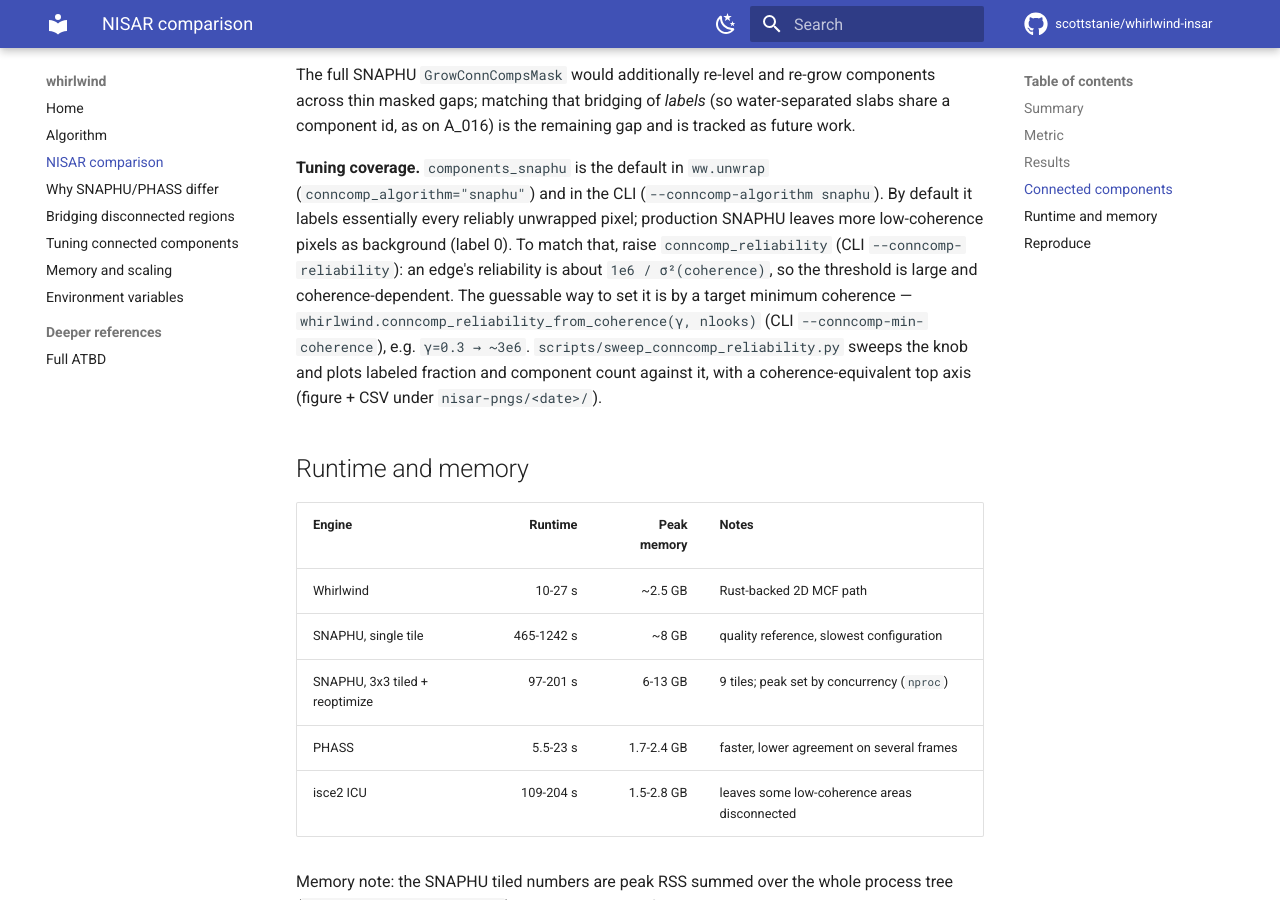
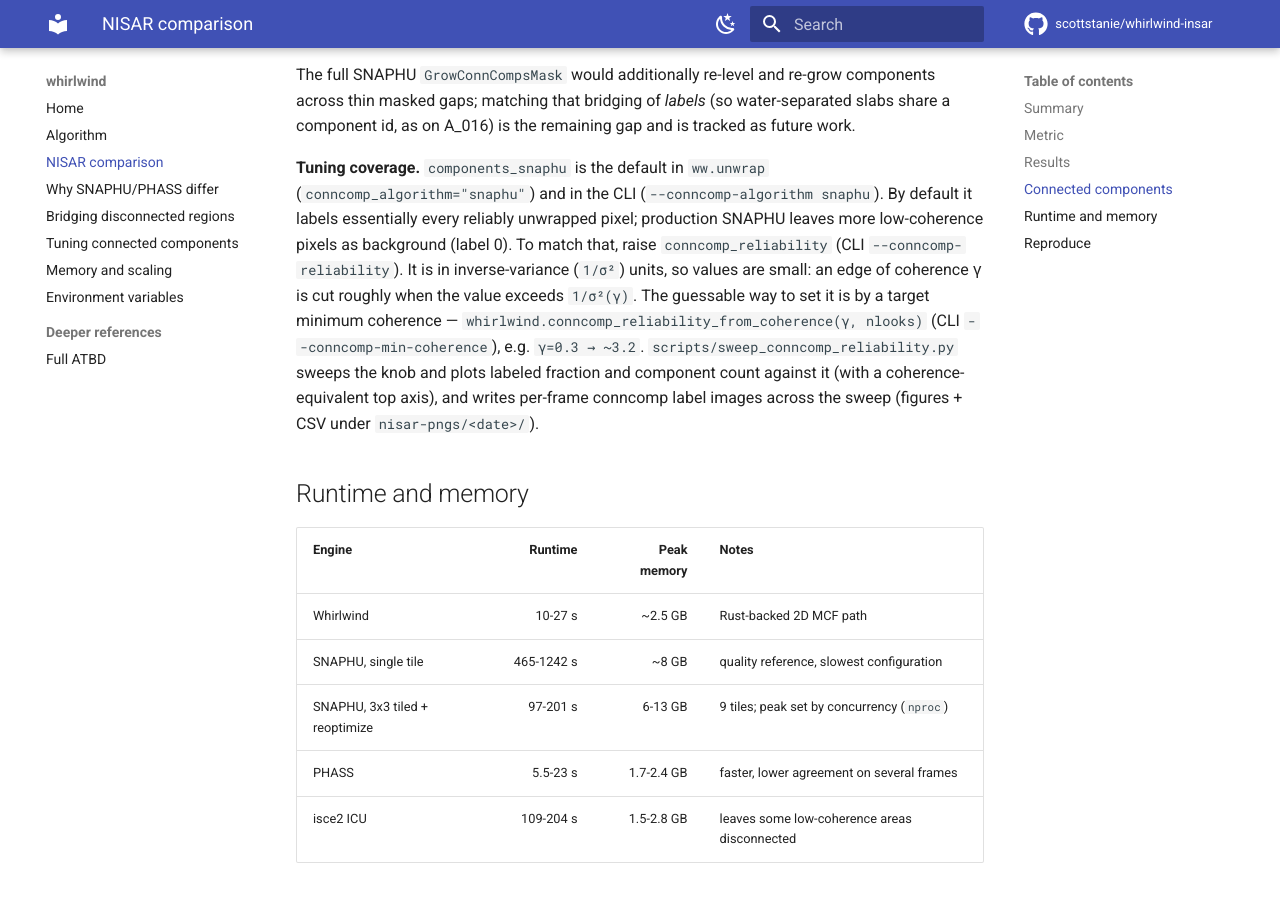
Before and after one commit to scottstanie/whirlwind-insar, an MkDocs documentation site: the page built from docs/NISAR_SUMMARY.md, in a window 1280 px wide and 900 px high, scrolled down 3894 px. Built offline with MkDocs 1.6.1 and Material for MkDocs 9.7.7, drawn with Linux system fonts in a browser that asks for light colours; comment, search, counter and statistics services are not loaded.

Commit message:
Make conncomp_reliability a small 1/σ² number; sweep images; toolchain+hooks
Knob units (per review: typing 3000000 from the CLI is awful)
- `conncomp_reliability` is now in inverse-variance (1/σ²) units, a small float:
  a clean edge at coherence γ has reliability 1/σ²(γ), so γ=0.3 -> ~3.2 (not 3.2e6).
  ww.unwrap multiplies by CONNCOMP_RELIABILITY_UNIT (=COST_SCALE·nshortcycle²=1e6)
  to get the native raw threshold. `conncomp_reliability_from_coherence` returns
  1/σ²(γ). CLI `--conncomp-reliability` is now an f64 in the same units.

Sweep visuals (per review: wanted the actual conncomp images)
- scripts/sweep_conncomp_reliability.py now sweeps by target coherence and also
  writes per-frame conncomp LABEL-IMAGE grids (coherence + production conncomp,
  then ww conncomps at rising thresholds) so you can see components shrink/
  fragment, alongside the labeled-fraction / component-count line plots. The
  images show the honest trade-off: the default (reliability 0) is least
  splintery; pushing coverage toward production fragments the field.

Toolchain + hooks (fix the fmt drift at the source)
- rust-toolchain.toml pins 1.95.0 (+ rustfmt, clippy) so local, the pre-commit
  hook, and CI use the same rustfmt -- formatting can no longer drift.
- .pre-commit-config.yaml: cargo fmt + clippy + ruff + basic hygiene. Run
  `pre-commit install` once to enable.

Docs/tests updated for the new units. Python 45 pass; cargo build/clippy/fmt
clean; CLI float flag verified end-to-end.

Co-Authored-By: Claude Opus 4.8 (1M context) <noreply@anthropic.com>

```diff
--- a/docs/NISAR_SUMMARY.md
+++ b/docs/NISAR_SUMMARY.md
@@ -99,13 +99,15 @@ is tracked as future work.
 (`conncomp_algorithm="snaphu"`) and in the CLI (`--conncomp-algorithm snaphu`).
 By default it labels essentially every reliably unwrapped pixel; production
 SNAPHU leaves more low-coherence pixels as background (label 0). To match that,
-raise `conncomp_reliability` (CLI `--conncomp-reliability`): an edge's reliability
-is about `1e6 / σ²(coherence)`, so the threshold is large and coherence-dependent.
-The guessable way to set it is by a target minimum coherence —
-`whirlwind.conncomp_reliability_from_coherence(γ, nlooks)` (CLI
-`--conncomp-min-coherence`), e.g. `γ=0.3 → ~3e6`. `scripts/sweep_conncomp_reliability.py`
-sweeps the knob and plots labeled fraction and component count against it, with a
-coherence-equivalent top axis (figure + CSV under `nisar-pngs/<date>/`).
+raise `conncomp_reliability` (CLI `--conncomp-reliability`). It is in
+inverse-variance (`1/σ²`) units, so values are small: an edge of coherence γ is
+cut roughly when the value exceeds `1/σ²(γ)`. The guessable way to set it is by a
+target minimum coherence — `whirlwind.conncomp_reliability_from_coherence(γ, nlooks)`
+(CLI `--conncomp-min-coherence`), e.g. `γ=0.3 → ~3.2`.
+`scripts/sweep_conncomp_reliability.py` sweeps the knob and plots labeled fraction
+and component count against it (with a coherence-equivalent top axis), and writes
+per-frame conncomp label images across the sweep (figures + CSV under
+`nisar-pngs/<date>/`).
 
 ## Runtime and memory
 
```
Also changed, not shown: .pre-commit-config.yaml (added, +37 -0 lines), rust-toolchain.toml (added, +8 -0 lines), 5 other files.
